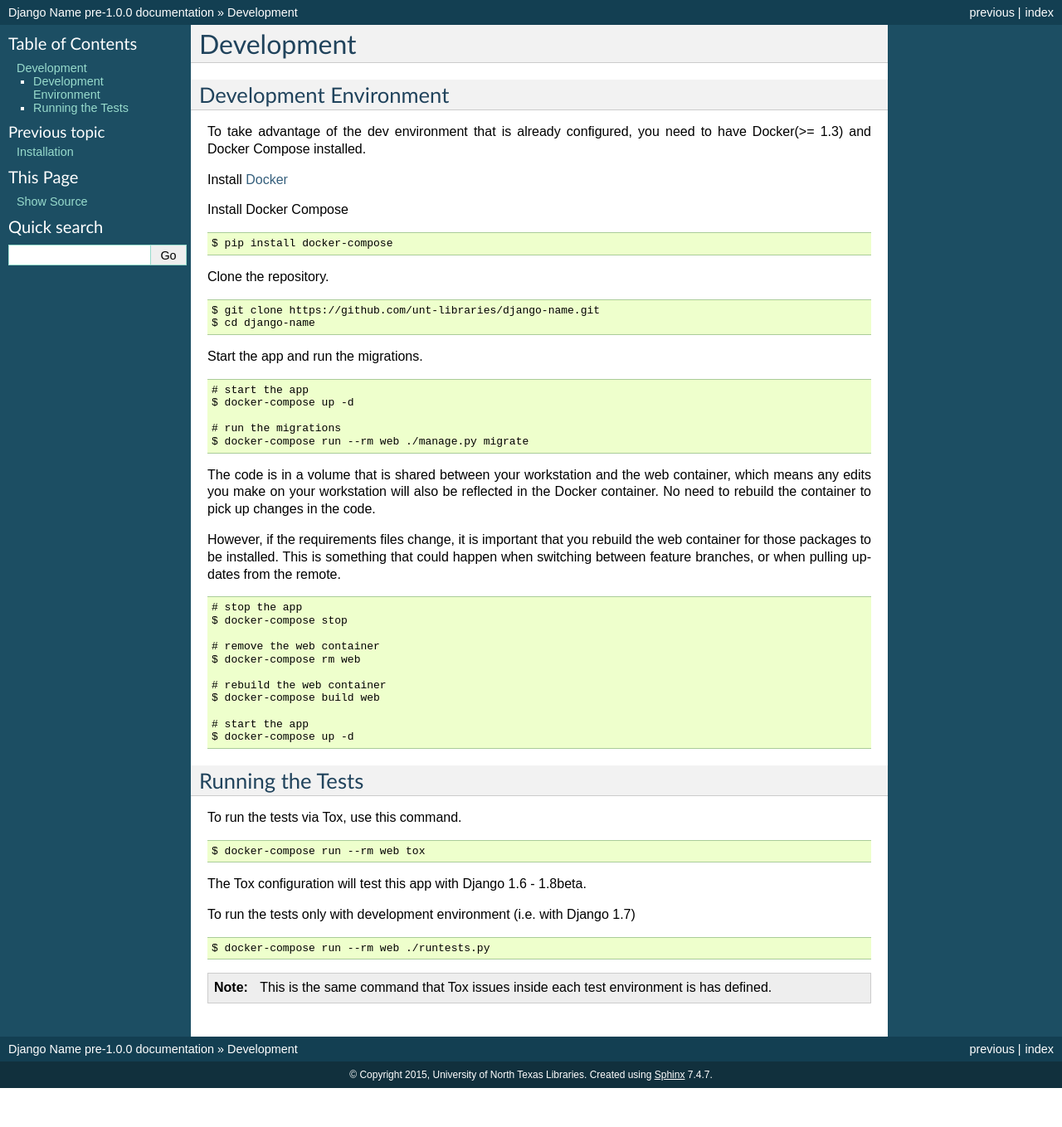
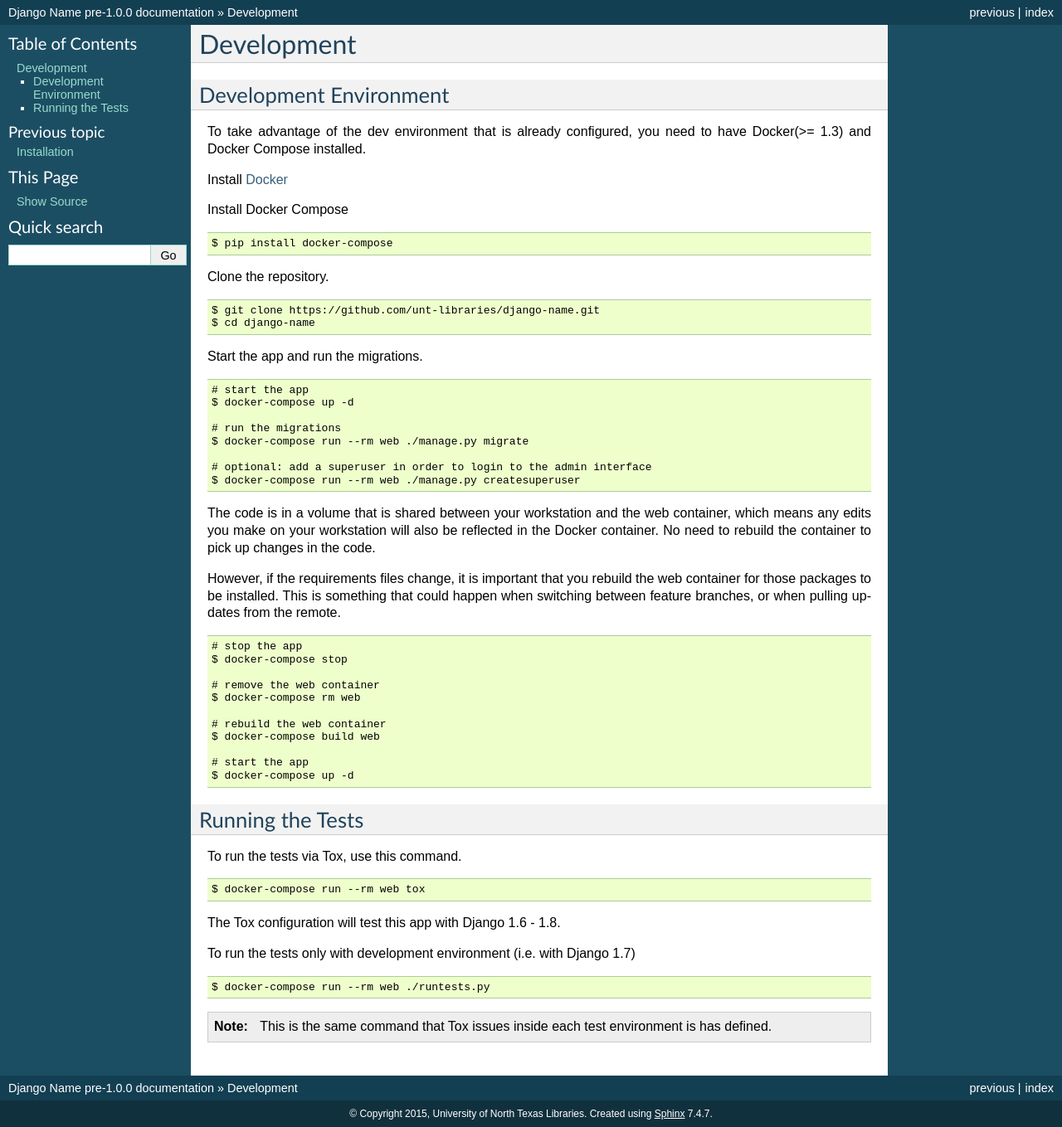
Before and after one commit to unt-libraries/django-name, a Sphinx documentation site: the page built from docs/development.rst, in a window 1280 px wide. Shown: the whole page at 83% size. Built offline with Sphinx 7.4.7, drawn with Linux system fonts in a browser that asks for light colours; pages that are not in the unit, such as notebooks, are missing from menus; before the commit the page ends 1312 px from its top, so only the background shows below that.

Commit message:
Update the dev env docs with information on how to create a superuser.

```diff
--- a/docs/development.rst
+++ b/docs/development.rst
@@ -29,6 +29,9 @@ Start the app and run the migrations. ::
     # run the migrations
     $ docker-compose run --rm web ./manage.py migrate
 
+    # optional: add a superuser in order to login to the admin interface
+    $ docker-compose run --rm web ./manage.py createsuperuser
+
 The code is in a volume that is shared between your workstation and the web container, which means any edits you make on your workstation will also be reflected in the Docker container. No need to rebuild the container to pick up changes in the code.
 
 However, if the requirements files change, it is important that you rebuild the web container for those packages to be installed. This is something that could happen when switching between feature branches, or when pulling updates from the remote. ::
@@ -53,7 +56,7 @@ To run the tests via Tox, use this command. ::
 
     $ docker-compose run --rm web tox
 
-The Tox configuration will test this app with Django 1.6 - 1.8beta.
+The Tox configuration will test this app with Django 1.6 - 1.8.
 
 To run the tests only with development environment (i.e. with Django 1.7) ::
 
```
